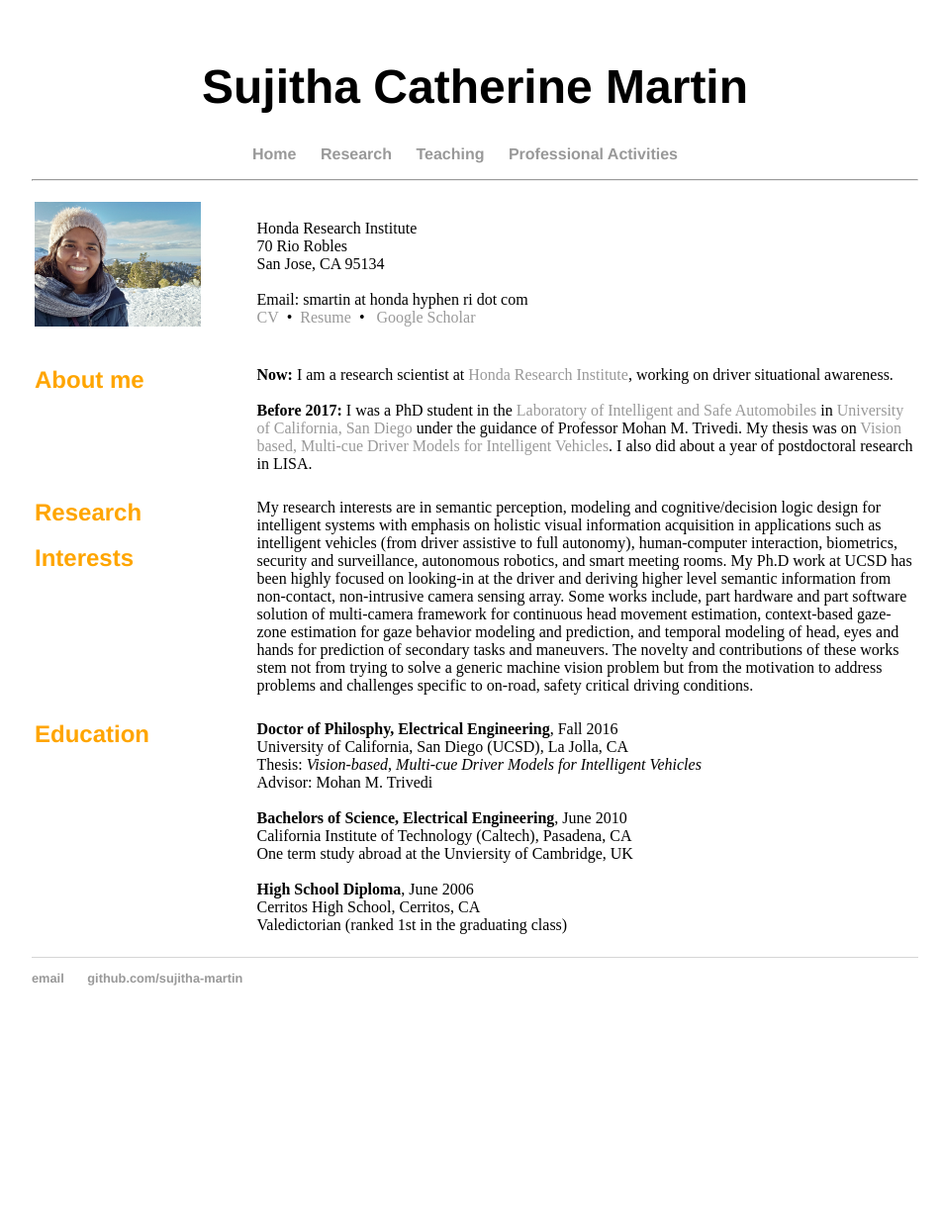
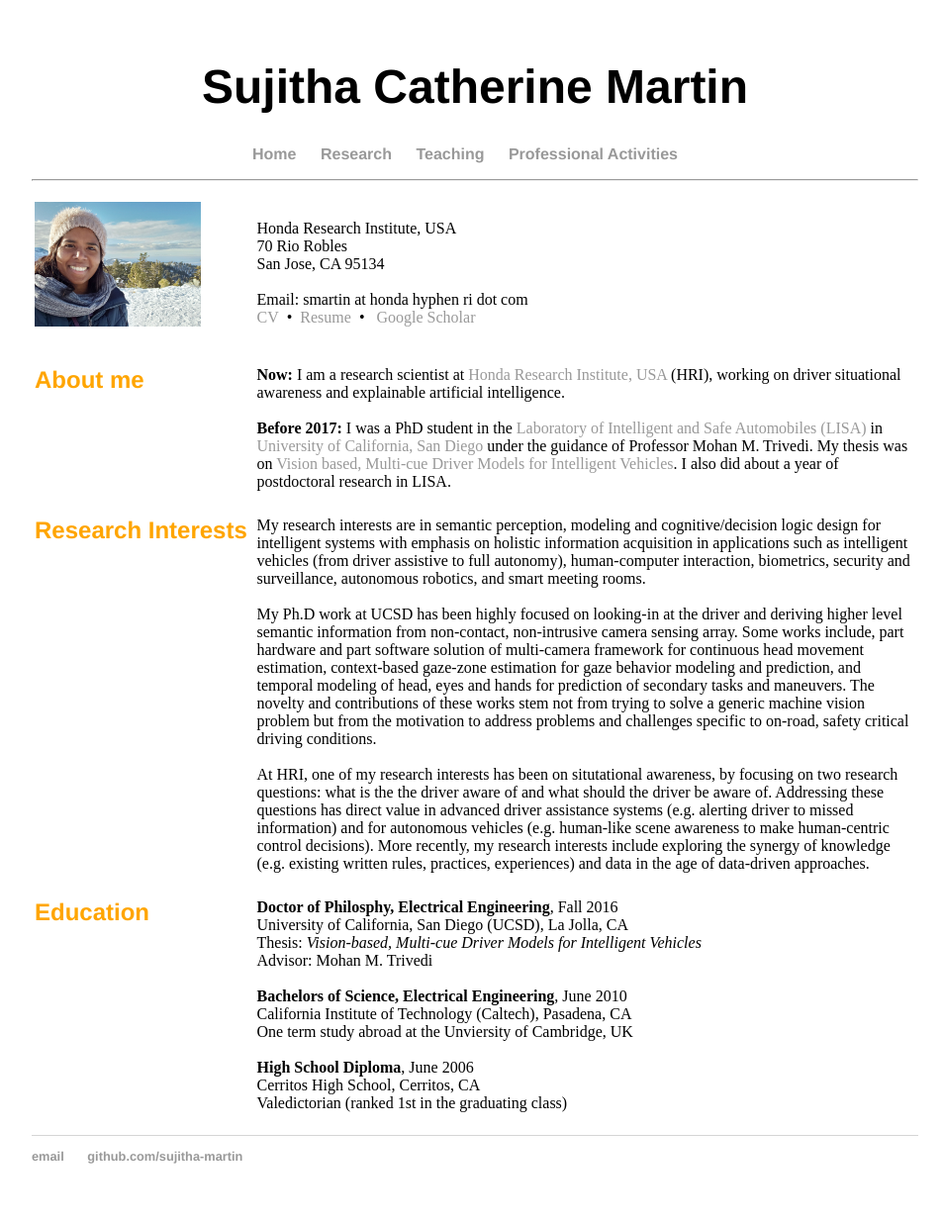
Before and after one commit to sujitha-martin/sujitha-martin.github.io, a Jekyll site: the page built from index.html, in a window 1280 px wide. Shown: the whole page at 99% size, without its empty margins (160-1113 px from the left). Built offline with Jekyll 4.4.1, drawn with Linux system fonts in a browser that asks for light colours; before the commit the page ends 1056 px from its top, so only the background shows below that.

Commit message:
Update index.html
Added more current research interests and some small visuals

```diff
--- a/index.html
+++ b/index.html
@@ -19,7 +19,7 @@ title: Sujitha Martin
 	<td width="75%">
 	  <div class="paragraph" style="text-align:left;">
 	    <br />
-	    Honda Research Institute
+	    Honda Research Institute, USA
 	    <br />
 	    70 Rio Robles
 	    <br />
@@ -48,10 +48,10 @@ title: Sujitha Martin
 	    <td  width="75%">
 	      <div class="paragraph" style="text-align:left;">
 		<strong>Now:</strong>
-		I am a research scientist at <a target="_blank" href="http://usa.honda-ri.com/">Honda Research Institute</a>, working on driver situational awareness.
+		I am a research scientist at <a target="_blank" href="http://usa.honda-ri.com/">Honda Research Institute, USA</a> (HRI), working on driver situational awareness and explainable artificial intelligence.
 		<br /><br />
 		<strong>Before 2017:</strong>
-		I was a PhD student in the <a target="_blank" href="http://cvrr.ucsd.edu/">Laboratory of Intelligent and Safe Automobiles</a>
+		I was a PhD student in the <a target="_blank" href="http://cvrr.ucsd.edu/">Laboratory of Intelligent and Safe Automobiles (LISA)</a>
 		      in <a target="_blank" href="http://www.ece.ucsd.edu/">University of California, San Diego</a> under the guidance of Professor Mohan M. Trivedi.
 		      My thesis was on <a target="_blank" href="http://cvrr.ucsd.edu/scmartin/Dissertation_Sujitha_Martin_Final.pdf">Vision based, Multi-cue Driver Models for Intelligent Vehicles</a>.
 		      I also did about a year of postdoctoral research in LISA.
@@ -69,21 +69,29 @@ title: Sujitha Martin
 	<tbody>
 	  <tr>
 	    <td  width="25%" style="vertical-align:top">
-	      <h2 style="text-align:left;">Research</h2><br />
-	      <h2 style="text-align:left;">Interests</h2>
+	      <h2 style="text-align:left;">Research Interests</h2>
 	    </td>
 	    <td  width="75%">
 	      <div class="paragraph" style="text-align:left;">
 		My research interests are in semantic perception, modeling and cognitive/decision logic design for intelligent
-		systems with emphasis on holistic visual information acquisition in applications such as intelligent vehicles
+		systems with emphasis on holistic information acquisition in applications such as intelligent vehicles
 		(from driver assistive to full autonomy), human-computer interaction, biometrics, security and surveillance,
-		autonomous robotics, and smart meeting rooms. My Ph.D work at UCSD has been highly focused on looking-in at the
+		autonomous robotics, and smart meeting rooms.
+		<br /><br />
+		My Ph.D work at UCSD has been highly focused on looking-in at the
 		driver and deriving higher level semantic information from non-contact, non-intrusive camera sensing array.
 		Some works include, part hardware and part software solution of multi-camera framework for continuous head
 		movement estimation, context-based gaze-zone estimation for gaze behavior modeling and prediction, and temporal
 		modeling of head, eyes and hands for prediction of secondary tasks and maneuvers. The novelty and contributions
 		of these works stem not from trying to solve a generic machine vision problem but from the motivation to address
 		problems and challenges specific to on-road, safety critical driving conditions.
+		<br /><br />
+		At HRI, one of my research interests has been on situtational awareness, by focusing on two research questions:
+		what is the the driver aware of and what should the driver be aware of. Addressing these questions has direct value
+		in advanced driver assistance systems (e.g. alerting driver to missed information) and for autonomous vehicles
+		(e.g. human-like scene awareness to make human-centric control decisions). More recently, my research interests
+		include exploring the synergy of knowledge (e.g. existing written rules, practices, experiences) and data in the
+		age of data-driven approaches.
 	      </div>
 	  </td>
 	  </tr>
```
